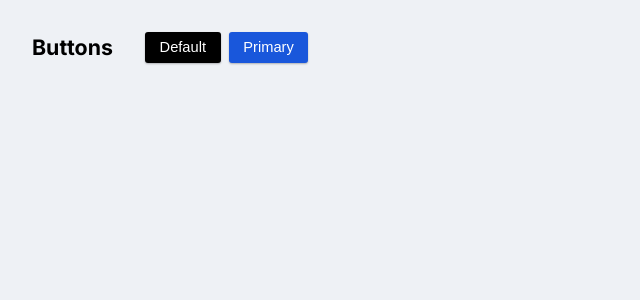
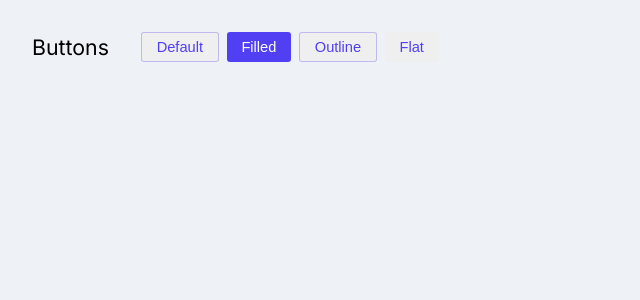
Before and after one commit to Acowdy/aether-react, a React (Create React App) app: page / in a window 1280 px wide. Shown: the top 300 px of the page, without its empty margins (0-640 px from the left). Built offline with nearby package versions, Linux system fonts and the light colour scheme.

Commit message:
Polish off buttons

```diff
--- a/src/App.tsx
+++ b/src/App.tsx
@@ -1,6 +1,6 @@
 import React from 'react';
 import logo from './logo.svg';
-import './App.scss';
+import './styles/App.scss';
 
 function App() {
   return (
--- a/src/Button.scss
+++ /dev/null
@@ -1,18 +0,0 @@
-@import './variables.scss';
-
-.button {
-    font-size: 11pt;
-    display: block;
-    box-sizing: border-box;
-    padding: 0.5em 1em;
-    border-radius: 3px;
-    color: $color-on-secondary;
-    background-color: $color-secondary;
-    border: none;
-    box-shadow: 0px 1px 2px #0004;
-
-    &.primary {
-        background-color: $color-primary;
-        color: $color-on-primary;
-    }
-}
--- a/src/Button.tsx
+++ b/src/Button.tsx
@@ -1,15 +1,29 @@
 import React from 'react';
-import './Button.scss';
+import './styles/Button.scss';
 
 export enum ButtonStyle {
-    Primary = "primary",
-    Default = "default",
+    Outline = "outline",
+    Filled = "filled",
+    Flat = "flat",
 }
 
-export function Button(props: {buttonStyle?: ButtonStyle, children?}) {
-    let className = "button";
-    if (props.buttonStyle) {
-        className += " " + props.buttonStyle;
+type ButtonProps = {
+    children?: JSX.Element[] | string,
+    buttonStyle?: ButtonStyle,
+}
+
+export function Button(props: ButtonProps) {
+    let className;
+    switch (props.buttonStyle) {
+        case ButtonStyle.Filled:
+            className = "button-filled";
+            break;
+        case ButtonStyle.Flat:
+            className = "button-flat";
+            break;
+        default:
+            className = "button-outline";
+            break;
     }
     return (
         <button className={className}>
--- a/src/ComponentGallery.tsx
+++ b/src/ComponentGallery.tsx
@@ -1,6 +1,6 @@
 import React from 'react';
 import { Button, ButtonStyle } from './Button'
-import './ComponentGallery.scss';
+import './styles/ComponentGallery.scss';
 
 function Gallery(props) {
     return (
@@ -28,7 +28,9 @@ export default function ComponentGallery(props) {
         <Gallery>
             <GalleryRow label="Buttons">
                 <Button>Default</Button>
-                <Button buttonStyle={ButtonStyle.Primary}>Primary</Button>
+                <Button buttonStyle={ButtonStyle.Filled}>Filled</Button>
+                <Button buttonStyle={ButtonStyle.Outline}>Outline</Button>
+                <Button buttonStyle={ButtonStyle.Flat}>Flat</Button>
             </GalleryRow>
         </Gallery>
     );
--- a/src/index.js
+++ b/src/index.js
@@ -1,6 +1,6 @@
 import React from 'react';
 import ReactDOM from 'react-dom';
-import './index.scss';
+import './styles/index.scss';
 import ComponentGallery from './ComponentGallery'
 import * as serviceWorker from './serviceWorker';
 
--- /dev/null
+++ b/src/styles/Button.scss
@@ -0,0 +1,60 @@
+@import './variables.scss';
+@import './Surface.scss';
+
+@mixin button {
+    font-size: 11pt;
+    display: block;
+    box-sizing: border-box;
+    padding: 0.4em 1em;
+    border-radius: 3px;
+    font-weight: 500;
+    cursor: pointer;
+}
+
+.button-outline {
+    @include button;
+    color: $color-accent;
+    border: solid 1px transparentize($color: $color-accent, $amount: 0.7);
+
+    &:hover {
+        background-color: transparentize($color: $color-accent, $amount: 0.9);
+    }
+
+    &:active {
+        background-color: transparentize($color: $color-accent, $amount: 0.7);
+        border-color: transparentize($color: $color-accent, $amount: 1);
+    }
+}
+
+.button-filled {
+    @include button;
+    border: none;
+    color: $color-on-accent;
+    background-color: $color-accent;
+
+    &:hover {
+        background-color: lighten($color-accent, 5);
+    }
+
+    &:active {
+        background-color: darken($color-accent, 10);
+    }
+}
+
+.button-flat {
+    @include button;
+    color: $color-accent;
+    border: none;
+
+    &:hover {
+        background-color: transparentize($color: $color-accent, $amount: 0.9);
+    }
+
+    &:active {
+        background-color: transparentize($color: $color-accent, $amount: 0.7);
+    }
+}
+
+.button {
+    @extend .button-outline;
+}
--- a/src/ComponentGallery.scss
+++ b/src/styles/ComponentGallery.scss
@@ -11,7 +11,7 @@
         >.label {
             padding-bottom: 0.5em;
             font-size: 16pt;
-            font-weight: 700;
+            font-weight: 400;
         }
 
         >:not(:first-child) {
--- a/src/index.scss
+++ b/src/styles/index.scss
@@ -1,4 +1,4 @@
-@import url('https://fonts.googleapis.com/css2?family=Inter:wght@200;400;700;900&display=swap');
+@import url('https://fonts.googleapis.com/css2?family=Inter:wght@200;400;500;700;900&display=swap');
 @import './variables.scss';
 
 body {
--- /dev/null
+++ b/src/styles/surface.scss
@@ -0,0 +1,8 @@
+@import './variables.scss';
+
+@mixin surface {
+    border-radius: 3px;
+    box-shadow: 0px 1px 2px #0004;
+    color: $color-on-surface;
+    background-color: $color-surface;
+}
--- a/src/variables.scss
+++ b/src/styles/variables.scss
@@ -1,8 +1,6 @@
 $color-background: #eef1f5;
 $color-surface: #ffffff;
-$color-primary: #1957db;
-$color-secondary: #000000;
+$color-accent: #513ff3;
 $color-on-background: #000000;
 $color-on-surface: #000000;
-$color-on-primary: #ffffff;
-$color-on-secondary: #ffffff;
+$color-on-accent: #ffffff;
```
Also changed, not shown: src/styles/App.scss (renamed from src/App.scss), 1 other file (tests, documents, lock files or other folders).
